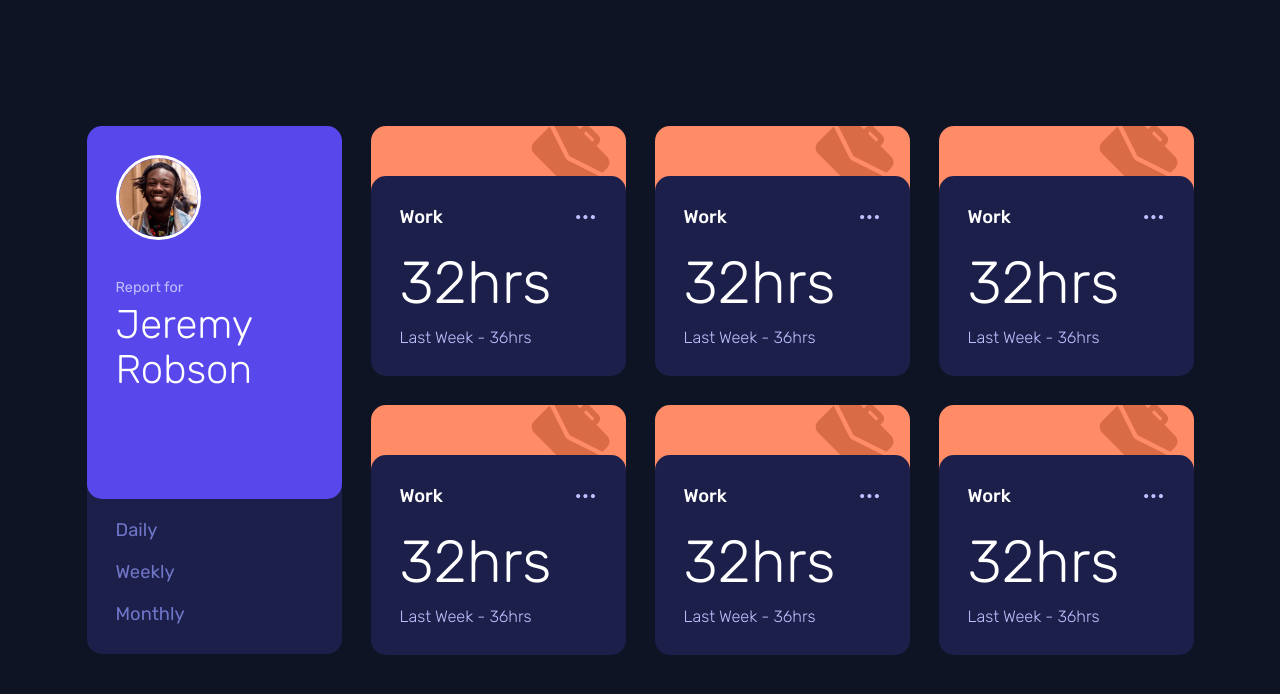
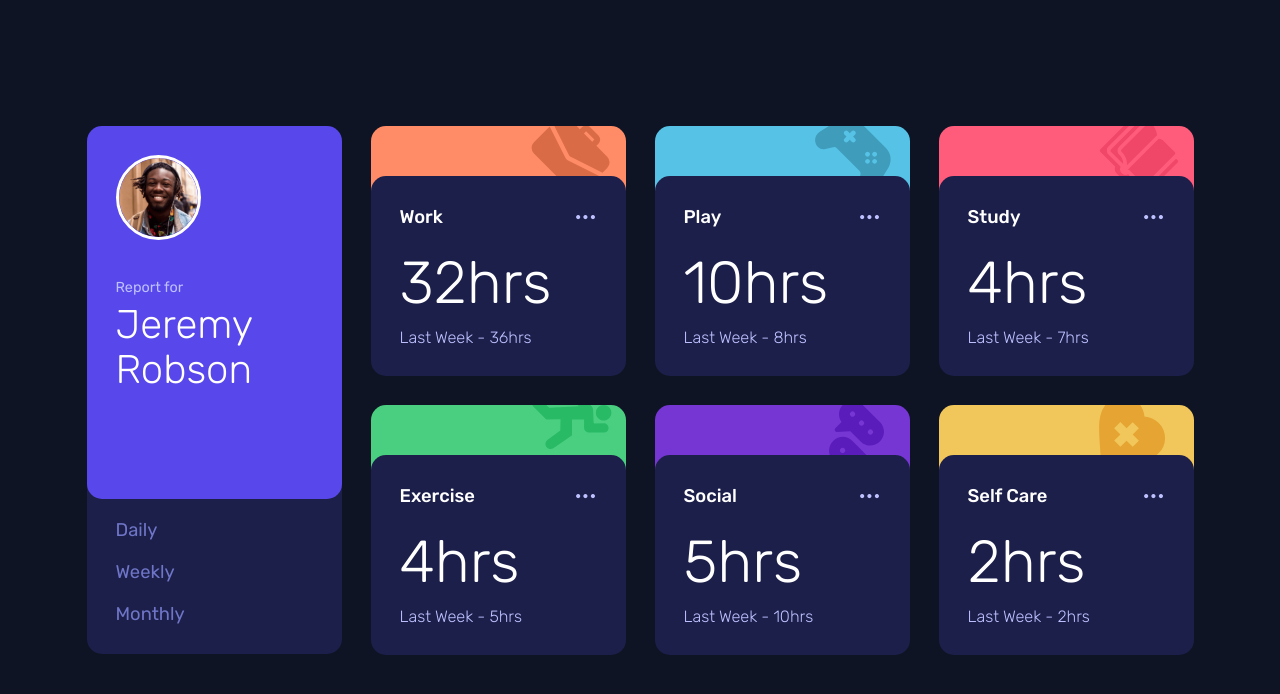
Before and after one commit to kdumagalhaes/time-tracking-dashboard-react, a React (Vite) app: page / in a window 1280 px wide. Shown: the top 694 px of the page. Built offline with nearby package versions, Linux system fonts and the light colour scheme.

Commit message:
Finish TimeTrackingCard improvements

```diff
--- a/src/components/TimeTrackingBoard/index.tsx
+++ b/src/components/TimeTrackingBoard/index.tsx
@@ -7,11 +7,23 @@ export const TimeTrackingBoard = () => {
   return (
     <Container>
       <TimeTrackingCard timeSpent="32" category="Work" lastWeekTimeSpent="36" />
-      <TimeTrackingCard timeSpent="32" category="Work" lastWeekTimeSpent="36" />
-      <TimeTrackingCard timeSpent="32" category="Work" lastWeekTimeSpent="36" />
-      <TimeTrackingCard timeSpent="32" category="Work" lastWeekTimeSpent="36" />
-      <TimeTrackingCard timeSpent="32" category="Work" lastWeekTimeSpent="36" />
-      <TimeTrackingCard timeSpent="32" category="Work" lastWeekTimeSpent="36" />
+      <TimeTrackingCard timeSpent="10" category="Play" lastWeekTimeSpent="8" />
+      <TimeTrackingCard timeSpent="4" category="Study" lastWeekTimeSpent="7" />
+      <TimeTrackingCard
+        timeSpent="4"
+        category="Exercise"
+        lastWeekTimeSpent="5"
+      />
+      <TimeTrackingCard
+        timeSpent="5"
+        category="Social"
+        lastWeekTimeSpent="10"
+      />
+      <TimeTrackingCard
+        timeSpent="2"
+        category="Self Care"
+        lastWeekTimeSpent="2"
+      />
     </Container>
   );
 };
--- a/src/components/TimeTrackingCard/index.tsx
+++ b/src/components/TimeTrackingCard/index.tsx
@@ -11,8 +11,51 @@ export const TimeTrackingCard = ({
   timeSpent,
   lastWeekTimeSpent,
 }: TimeTrackingCardProps) => {
+  let bgColor: string;
+  let icon: string;
+
+  switch (category) {
+    case "Work":
+      bgColor = "var(--primary-orange)";
+      icon = "icon-work.svg";
+      break;
+
+    case "Play":
+      bgColor = "var(--primary-soft-blue)";
+      icon = "icon-play.svg";
+      break;
+
+    case "Study":
+      bgColor = "var(--primary-pink)";
+      icon = "icon-study.svg";
+      break;
+
+    case "Exercise":
+      bgColor = "var(--primary-green)";
+      icon = "icon-exercise.svg";
+      break;
+
+    case "Social":
+      bgColor = "var(--primary-violet)";
+      icon = "icon-social.svg";
+      break;
+
+    case "Self Care":
+      bgColor = "var(--primary-yellow)";
+      icon = "icon-self-care.svg";
+      break;
+
+    default:
+      break;
+  }
+
+  const convertedTimeSpent: number = parseInt(timeSpent);
+  const convertedLastWeek: number = parseInt(lastWeekTimeSpent);
+  let hoursTextTimeSpent: string = convertedTimeSpent <= 1 ? "hr" : "hrs";
+  let hoursTextLastWeek: string = convertedLastWeek <= 1 ? "hr" : "hrs";
+
   return (
-    <Container>
+    <Container headerBgColor={bgColor} headerIcon={icon}>
       <div className="header-bg"></div>
       <div className="text-content">
         <div className="horizontal-container">
@@ -21,8 +64,14 @@ export const TimeTrackingCard = ({
             •••
           </a>
         </div>
-        <h2 className="time-spent">{timeSpent}hrs</h2>
-        <p className="last-week">Last Week - {lastWeekTimeSpent}hrs</p>
+        <h2 className="time-spent">
+          {timeSpent}
+          {hoursTextTimeSpent}
+        </h2>
+        <p className="last-week">
+          Last Week - {lastWeekTimeSpent}
+          {hoursTextLastWeek}
+        </p>
       </div>
     </Container>
   );
--- a/src/components/TimeTrackingCard/styles.tsx
+++ b/src/components/TimeTrackingCard/styles.tsx
@@ -1,7 +1,12 @@
 import styled from "styled-components";
 import { lighten } from "polished";
 
-export const Container = styled.div`
+interface Props {
+  headerBgColor: string;
+  headerIcon?: string;
+}
+
+export const Container = styled.div<Props>`
   width: 100%;
   height: 100%;
   max-width: 255px;
@@ -14,8 +19,8 @@ export const Container = styled.div`
     width: 100%;
     max-width: 255px;
     height: 70px;
-    background-color: var(--primary-orange);
-    background-image: url("src/img/icon-work.svg");
+    background-color: ${({ headerBgColor }) => headerBgColor};
+    background-image: ${({ headerIcon }) => `url(src/img/${headerIcon})`};
     background-repeat: no-repeat;
     background-position-x: 160px;
     background-position-y: -10px;
```
